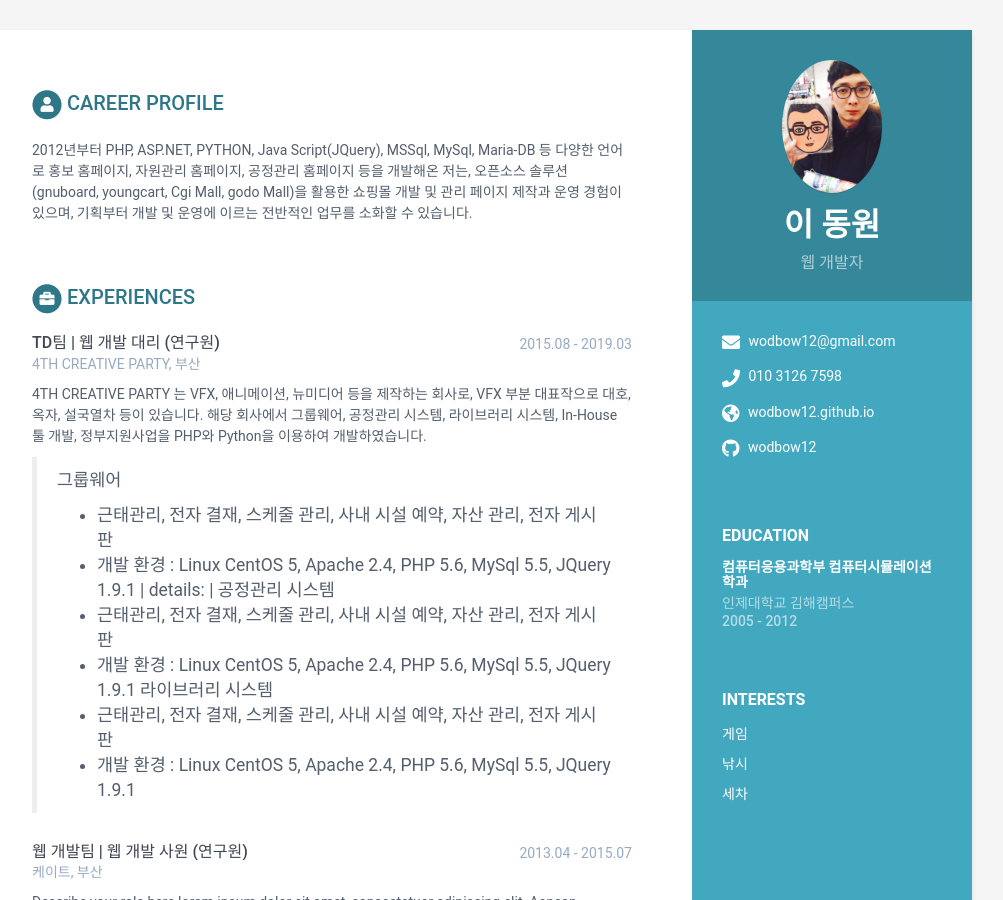
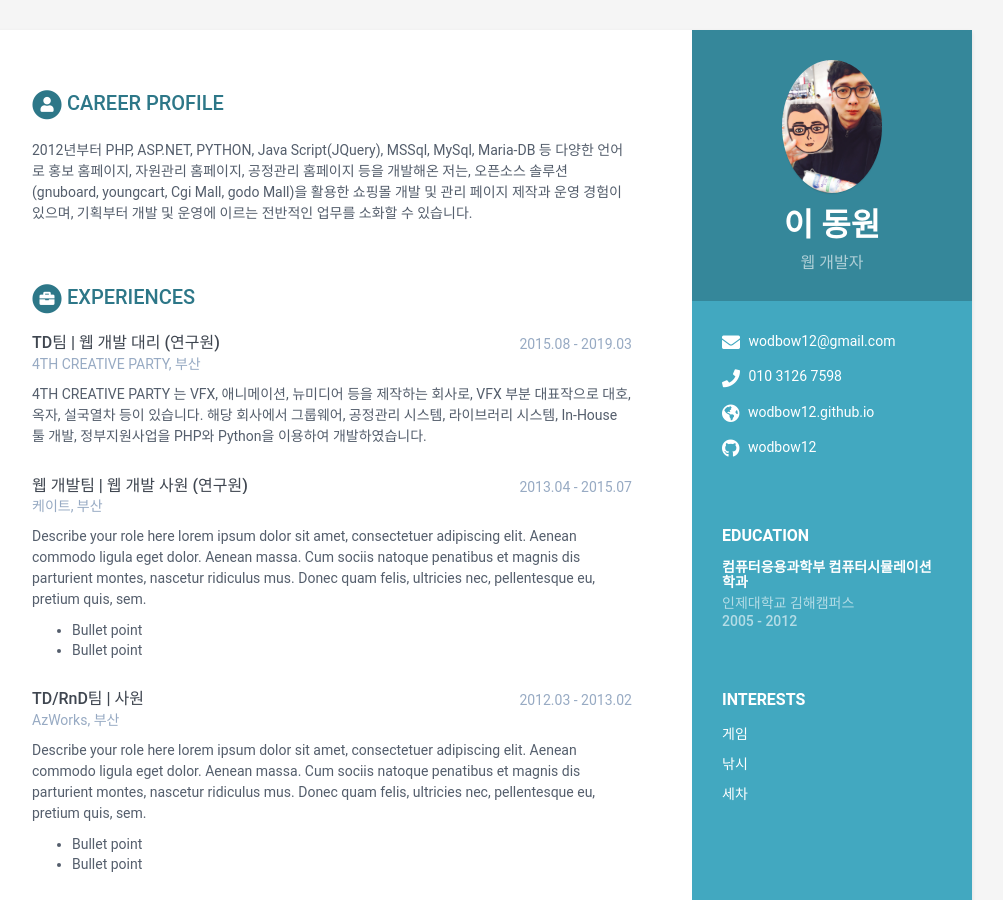
Before and after one commit to wodbow12/wodbow12.github.io, a Jekyll site: the page built from index.html, in a window 1280 px wide and 900 px high. Shown: the whole window, without its empty margins (168-1171 px from the left). Built offline with Jekyll 4.4.1, drawn with Linux system fonts in a browser that asks for light colours.

```diff
--- a/_data/data.yml
+++ b/_data/data.yml
@@ -65,16 +65,6 @@
         VFX 부분 대표작으로 대호, 옥자, 설국열차 등이 있습니다.
         해당 회사에서 그룹웨어, 공정관리 시스템, 라이브러리 시스템, In-House 툴 개발, 정부지원사업을 PHP와 Python을 이용하여 개발하였습니다.
 
-          > 그룹웨어
-          - 근태관리, 전자 결재, 스케줄 관리, 사내 시설 예약, 자산 관리, 전자 게시판
-          - 개발 환경 : Linux CentOS 5, Apache 2.4, PHP 5.6, MySql 5.5, JQuery 1.9.1
-          |
-          details: | 공정관리 시스템
-          - 근태관리, 전자 결재, 스케줄 관리, 사내 시설 예약, 자산 관리, 전자 게시판
-          - 개발 환경 : Linux CentOS 5, Apache 2.4, PHP 5.6, MySql 5.5, JQuery 1.9.1
-          > 라이브러리 시스템
-          - 근태관리, 전자 결재, 스케줄 관리, 사내 시설 예약, 자산 관리, 전자 게시판
-          - 개발 환경 : Linux CentOS 5, Apache 2.4, PHP 5.6, MySql 5.5, JQuery 1.9.1
 
     - role: 웹 개발팀 | 웹 개발 사원 (연구원)
       time: 2013.04 - 2015.07
```
